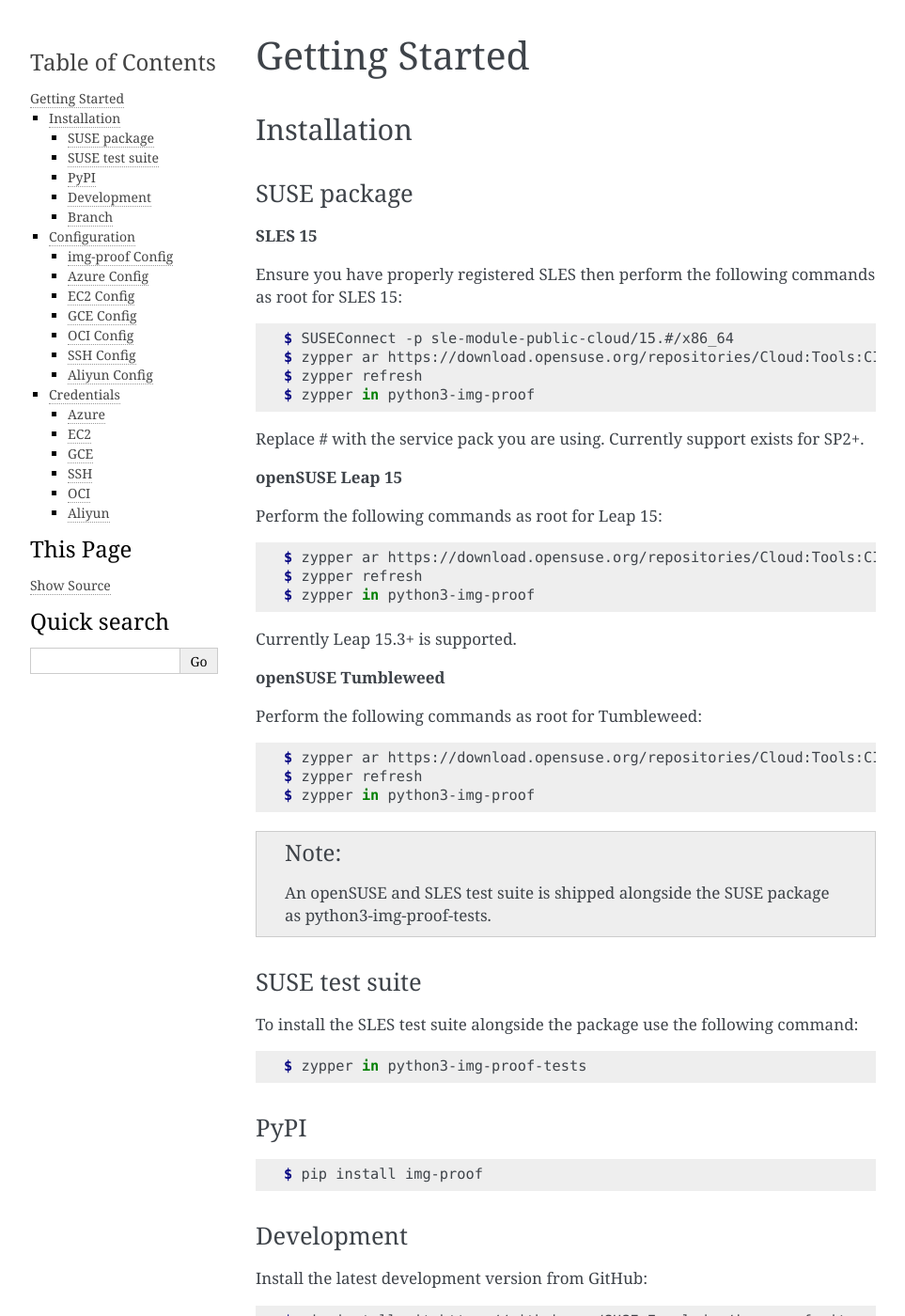
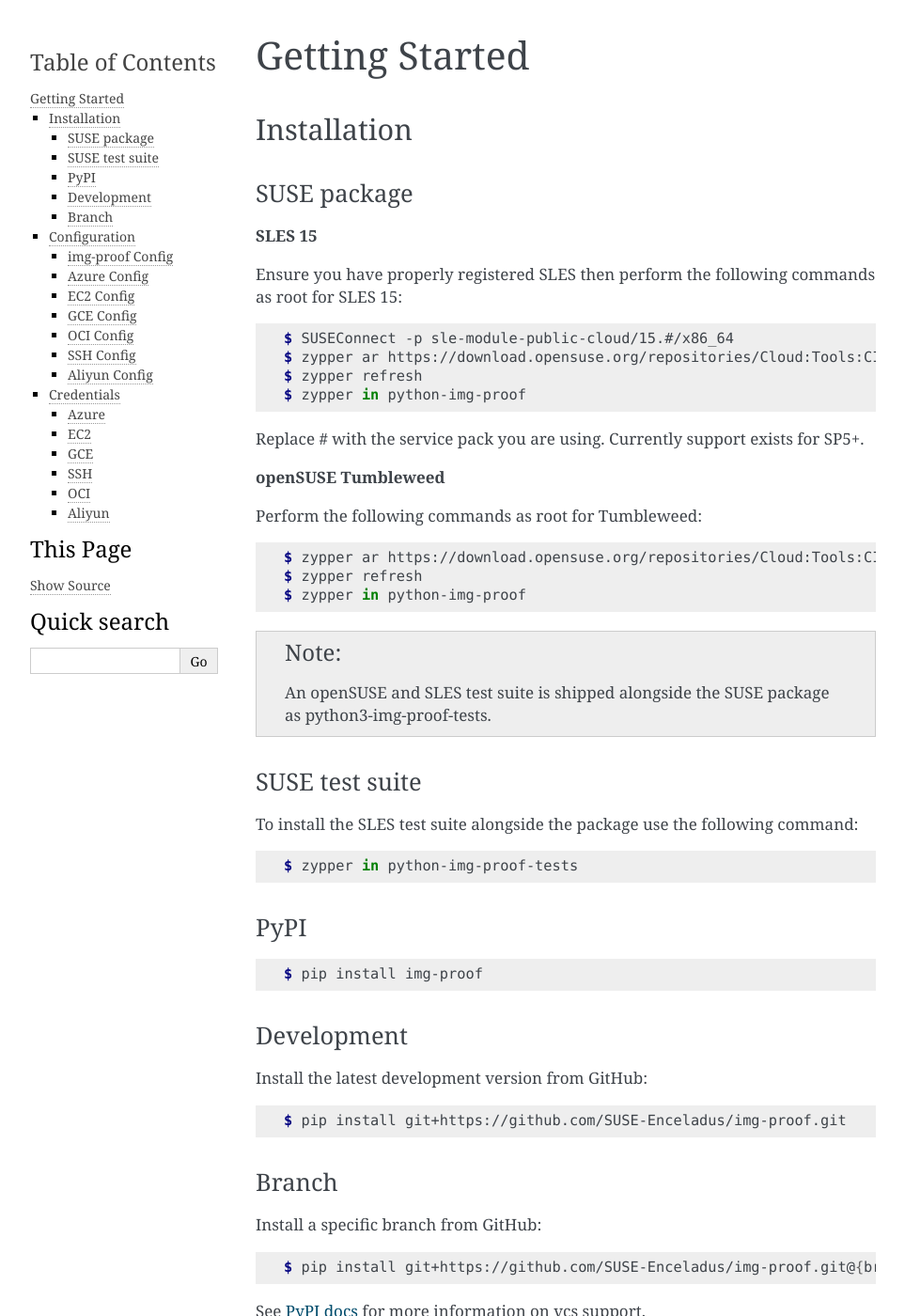
Before and after one commit to SUSE-Enceladus/img-proof, a Sphinx documentation site: the page built from docs/source/start.rst, in a window 1280 px wide and 1400 px high. Shown: the whole window at 94% size, without its empty margins (148-1111 px from the left). Built offline with Sphinx 7.4.7, drawn with Linux system fonts in a browser that asks for light colours.

Commit message:
Update install details in docs
Drop Leap which is not built anymore and update package name

```diff
--- a/docs/source/start.rst
+++ b/docs/source/start.rst
@@ -18,21 +18,9 @@ commands as root for SLES 15:
    $ SUSEConnect -p sle-module-public-cloud/15.#/x86_64
    $ zypper ar https://download.opensuse.org/repositories/Cloud:Tools:CI/SLE_15_SP#/Cloud:Tools:CI.repo
    $ zypper refresh
-   $ zypper in python3-img-proof
+   $ zypper in python-img-proof
 
-Replace # with the service pack you are using. Currently support exists for SP2+.
-
-**openSUSE Leap 15**
-
-Perform the following commands as root for Leap 15:
-
-.. code-block:: console
-
-   $ zypper ar https://download.opensuse.org/repositories/Cloud:Tools:CI/openSUSE_Leap_15.#/Cloud:Tools:CI.repo
-   $ zypper refresh
-   $ zypper in python3-img-proof
-
-Currently Leap 15.3+ is supported.
+Replace # with the service pack you are using. Currently support exists for SP5+.
 
 **openSUSE Tumbleweed**
 
@@ -42,7 +30,7 @@ Perform the following commands as root for Tumbleweed:
 
    $ zypper ar https://download.opensuse.org/repositories/Cloud:Tools:CI/openSUSE_Tumbleweed/Cloud:Tools:CI.repo
    $ zypper refresh
-   $ zypper in python3-img-proof
+   $ zypper in python-img-proof
 
 .. note::  An openSUSE and SLES test suite is shipped alongside the SUSE package as python3-img-proof-tests.
 
@@ -53,7 +41,7 @@ To install the SLES test suite alongside the package use the following command:
 
 .. code-block:: console
 
-   $ zypper in python3-img-proof-tests
+   $ zypper in python-img-proof-tests
 
 PyPI
 ----
```
